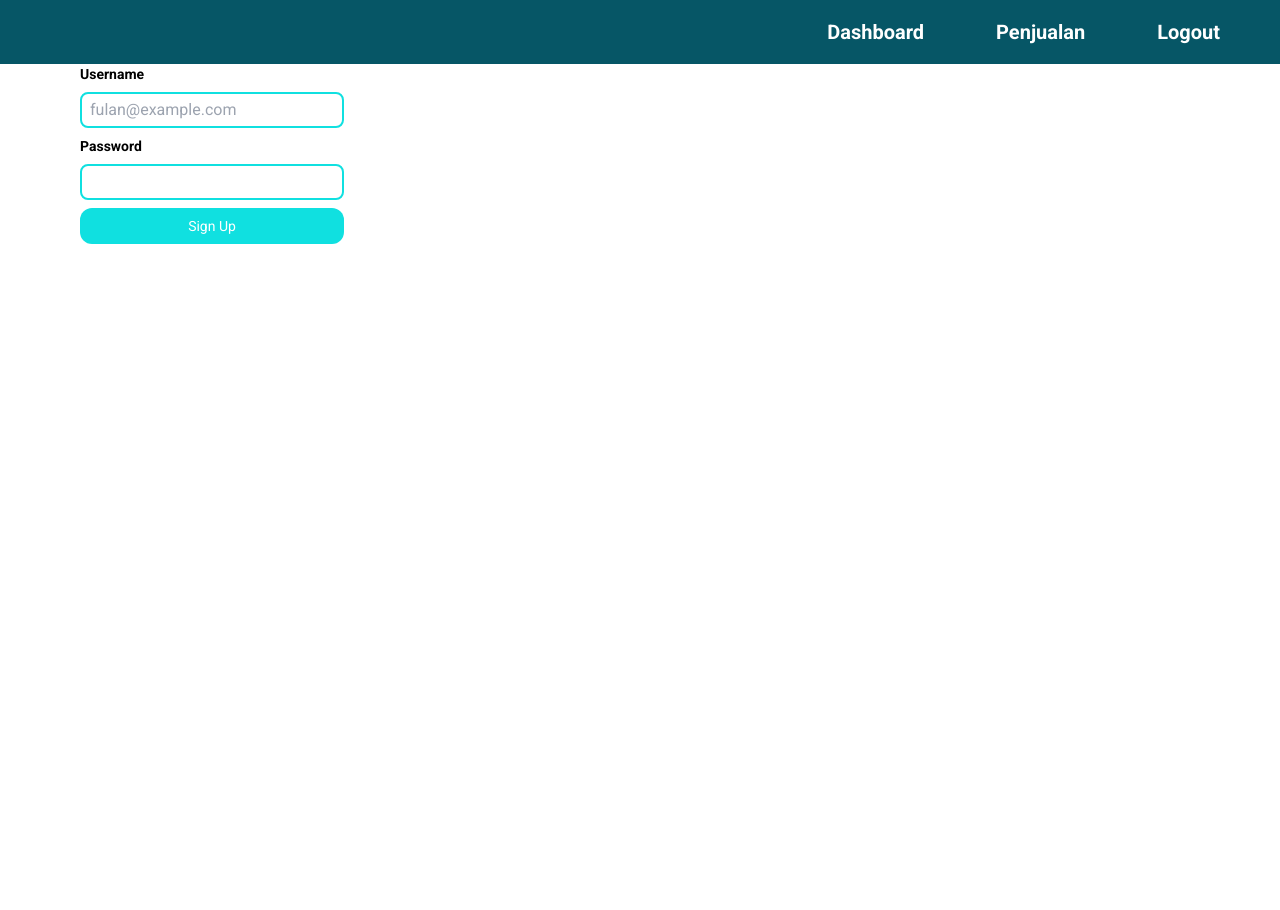
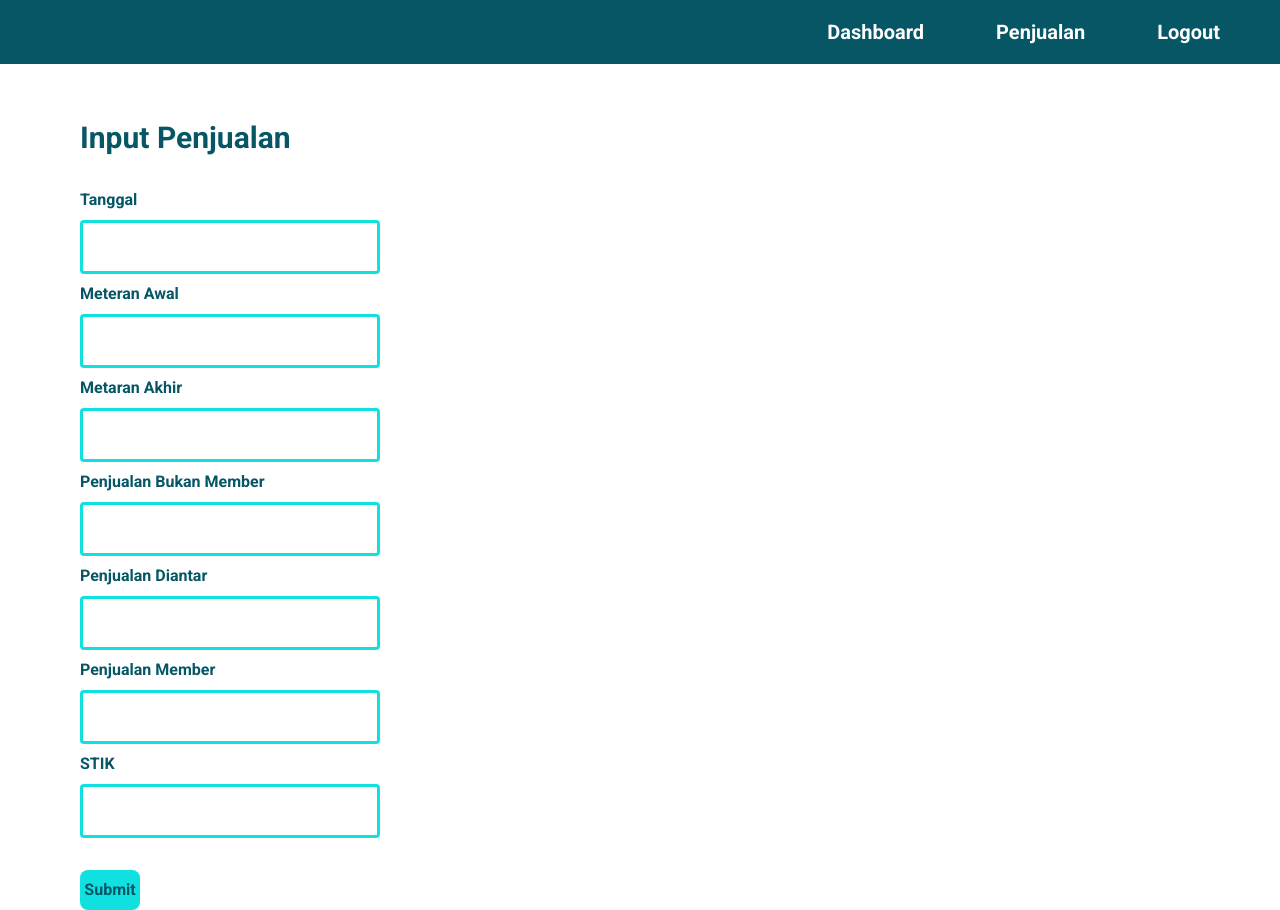
Before and after one commit to Hambinn/pertashop-website, a React (Vite) app: page /inputpenjualan in a window 1280 px wide. Before the commit the page ends 800 px from the top, so only its background shows below. Built offline with nearby package versions, Linux system fonts and the light colour scheme; no server answers.

Commit message:
fix: fix inputPenjualan page frontend

```diff
--- a/src/pages/InputPenjualan.jsx
+++ b/src/pages/InputPenjualan.jsx
@@ -1,41 +1,108 @@
 import React from "react";
 import Navbar from "../components/Navbar";
+import { useState } from "react";
 
 function InputPenjualan() {
+  const [values, setValues] = useState({
+    tanggal: "",
+    meteranAwal: "",
+    meteranAkhir: "",
+    penjualanBukanMember: "",
+    penjualanDiantar: "",
+    penjualanMember: "",
+    stik: "",
+  });
+
+  const handleSubmit = (e) => {
+    e.preventDefault();
+    console.log(values);
+  };
+
   return (
     <>
       <Navbar />
       <div className="flex-1 flex  items-start justify-start ml-20">
-        <div className="w-[22%] min-w-min text-black">
+        <div className="w-[25%] min-w-min text-primary">
+          <h1 className="text-3xl font-semibold text-primary mt-14 mb-8">
+            Input Penjualan
+          </h1>
           <form action="" className="flex flex-col gap-y-2 ">
-            <label className="font-semibold text-sm">Username</label>
+            <label className="font-semibold text-base">Tanggal</label>
             <input
               type="text"
-              name="username"
-              id="username"
-              className="border-2 py-1 px-2 rounded-lg text-black border-secondary focus:border-primary focus:border-2"
-              placeholder="fulan@example.com"
-              // onChange={(e) =>
-              //   setValues({ ...values, username: e.target.value })
-              // }
+              name="Tanggal"
+              id="Tanggal"
+              className="border-3 py-3 px-2  text-black border-secondary focus:border-primary focus:border-3 rounded"
+              onChange={(e) =>
+                setValues({ ...values, tanggal: e.target.value })
+              }
             />
-
-            <label className="font-semibold text-sm">Password</label>
+            <label className="font-semibold text-base">Meteran Awal</label>
             <input
-              type="password"
-              name="password"
-              id="password"
-              className="py-1 px-2 rounded-lg text-black border-secondary border-2 focus:border-primary focus:border-2"
-              // onChange={(e) =>
-              //   setValues({ ...values, password: e.target.value })
-              // }
+              type="text"
+              name="meteranAwal"
+              id="meteranAwal"
+              className="border-3 py-3 px-2  text-black border-secondary focus:border-primary focus:border-3 rounded"
+              onChange={(e) =>
+                setValues({ ...values, meteranAwal: e.target.value })
+              }
+            />
+            <label className="font-semibold text-base">Metaran Akhir</label>
+            <input
+              type="text"
+              name="meteranAkhir"
+              id="meteranAkhir"
+              className="border-3 py-3 px-2  text-black border-secondary focus:border-primary focus:border-3 rounded"
+              onChange={(e) =>
+                setValues({ ...values, meteranAkhir: e.target.value })
+              }
+            />
+            <label className="font-semibold text-base">
+              Penjualan Bukan Member
+            </label>
+            <input
+              type="text"
+              name="penjualanBukanMember"
+              id="penjualanBuaknMember"
+              className="border-3 py-3 px-2  text-black border-secondary focus:border-primary focus:border-3 rounded"
+              onChange={(e) =>
+                setValues({ ...values, penjualanBukanMember: e.target.value })
+              }
+            />
+            <label className="font-semibold text-base">Penjualan Diantar</label>
+            <input
+              type="text"
+              name="penjualanDiantar"
+              id="penjualanDiantar"
+              className="border-3 py-3 px-2  text-black border-secondary focus:border-primary focus:border-3 rounded"
+              onChange={(e) =>
+                setValues({ ...values, penjualanDiantar: e.target.value })
+              }
+            />
+            <label className="font-semibold text-base">Penjualan Member</label>
+            <input
+              type="text"
+              name="penjualanMember"
+              id="penjualanMember"
+              className="border-3 py-3 px-2  text-black border-secondary focus:border-primary focus:border-3 rounded"
+              onChange={(e) =>
+                setValues({ ...values, penjualanMember: e.target.value })
+              }
+            />
+            <label className="font-semibold text-base">STIK</label>
+            <input
+              type="text"
+              name="stik"
+              id="stik"
+              className="border-3 py-3 px-2  text-black border-secondary focus:border-primary focus:border-3 rounded"
+              onChange={(e) => setValues({ ...values, stik: e.target.value })}
             />
 
             <button
-              className=" hover:shadow-xl transition duration-300 text-white py-2 rounded-xl text-sm block bg-secondary"
-              // onClick={handleSubmit}
+              className=" hover:shadow-xl transition duration-300 text-primary py-2 rounded-lg text-base block bg-secondary font-semibold w-[20%] mt-6"
+              onClick={handleSubmit}
             >
-              Sign Up
+              Submit
             </button>
           </form>
         </div>
--- a/tailwind.config.cjs
+++ b/tailwind.config.cjs
@@ -7,6 +7,9 @@ module.exports = {
         primary: "#065666",
         secondary: "#10E0E0",
       },
+      borderWidth: {
+        3: "3px",
+      },
     },
   },
   plugins: [],
```
